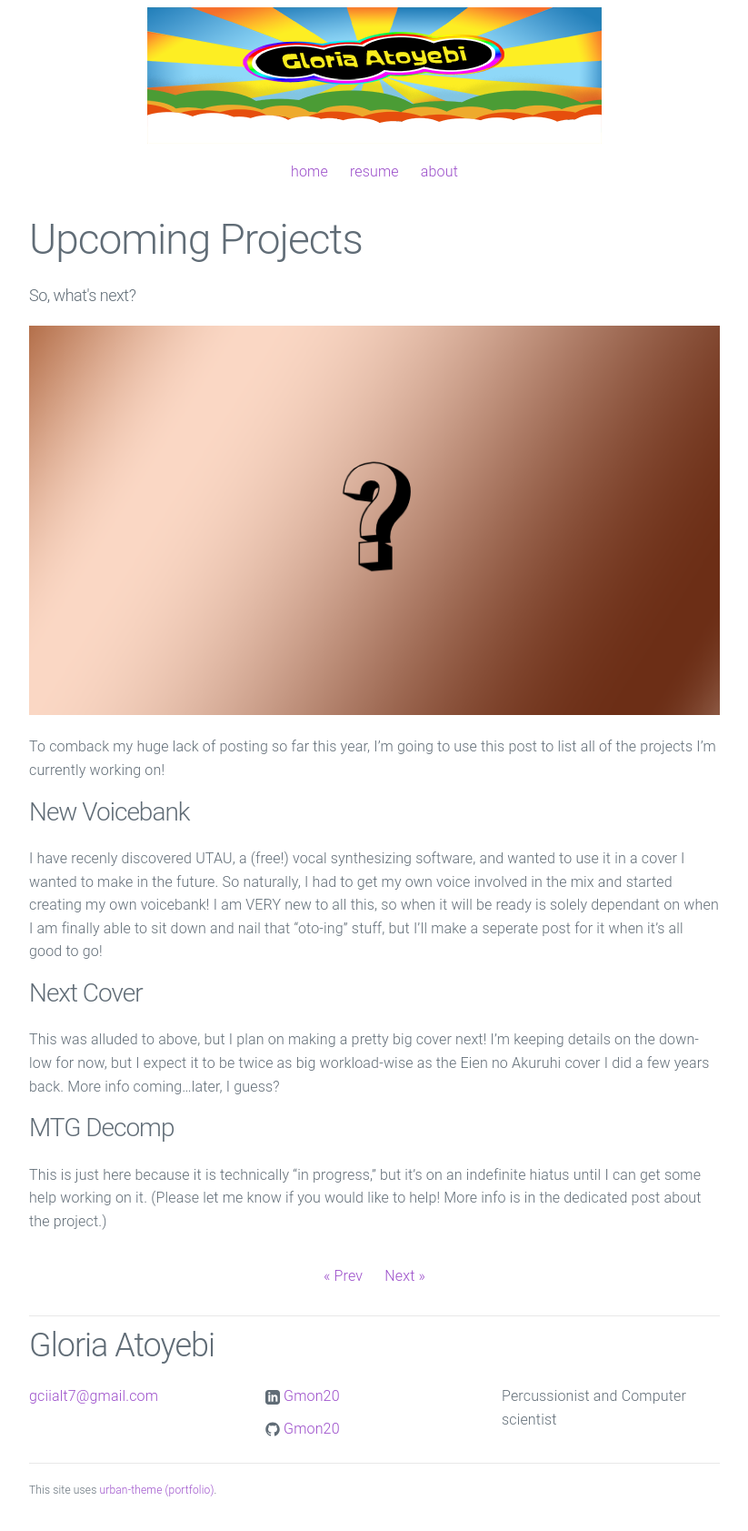
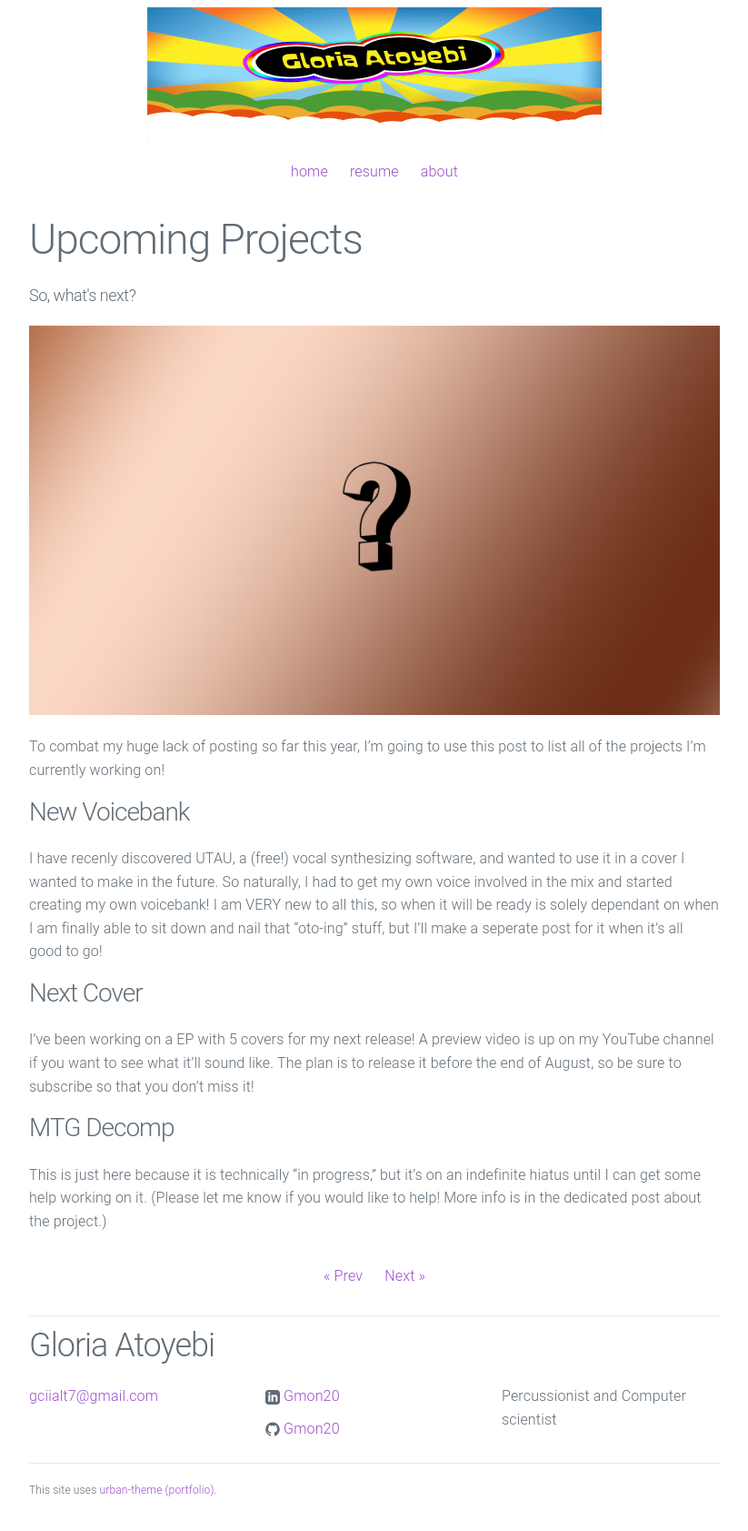
Before and after one commit to Gmon20/gmon20.github.io, a Jekyll site: the page built from _posts/2026-03-20-whatsnext.md, in a window 1280 px wide. Shown: the whole page at 91% size, without its empty margins (228-1051 px from the left). Built offline with Jekyll 4.4.1, drawn with Linux system fonts in a browser that asks for light colours.

Commit message:
Update 2026-03-20-whatsnext.md
No more alluding to the super secret project that I've barely started on

```diff
--- a/_posts/2026-03-20-whatsnext.md
+++ b/_posts/2026-03-20-whatsnext.md
@@ -8,7 +8,7 @@ preview: /assets/upcomingSmall.png
 
 ![Picture 1](/assets/upcoming.png)
 
-To comback my huge lack of posting so far this year, I'm going to use this post to list all of the projects I'm currently working on!
+To combat my huge lack of posting so far this year, I'm going to use this post to list all of the projects I'm currently working on!
 
 ### New Voicebank
 
@@ -18,8 +18,9 @@ able to sit down and nail that "oto-ing" stuff, but I'll make a seperate post fo
 
 ### Next Cover
 
-This was alluded to above, but I plan on making a pretty big cover next! I'm keeping details on the down-low for now, but I expect it to be twice as big
-workload-wise as the Eien no Akuruhi cover I did a few years back. More info coming...later, I guess?
+I've been working on a EP with 5 covers for my next release! A preview video is up on my YouTube channel if you want to
+see what it'll sound like. The plan is to release it before the end of August, so be sure to subscribe so that you don't
+miss it!
 
 ### MTG Decomp
 
```
